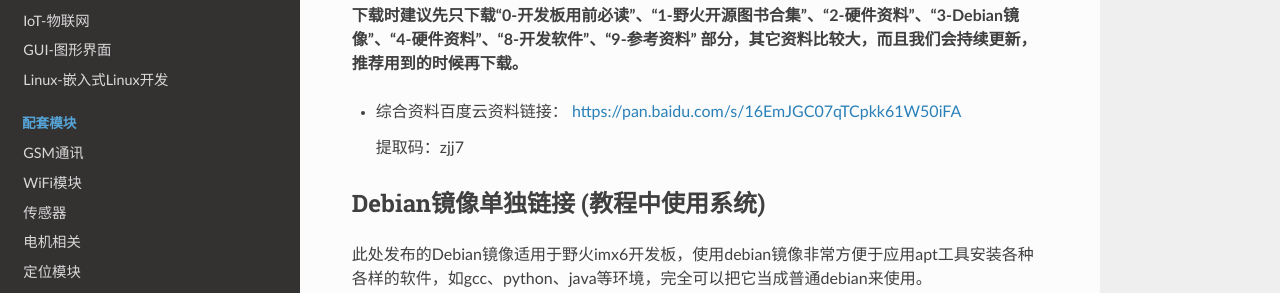
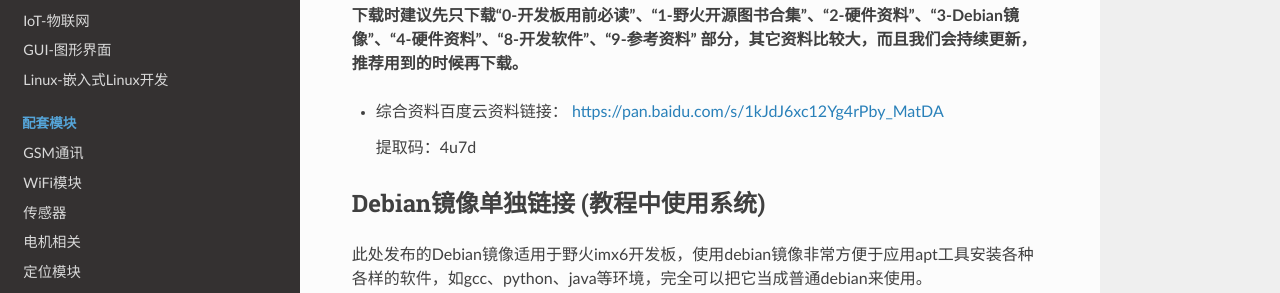
Before and after one commit to Embedfire/ebf_products, a Sphinx documentation site: the page built from documentation/linux/ebf_i.mx6ull.rst, in a window 1280 px wide and 900 px high, scrolled down 689 px. Shown: the part 156-449 px from the top of the window. Built offline with Sphinx 7.4.7 and the Read the Docs theme 2.0.0, drawn with Linux system fonts in a browser that asks for light colours; pages that are not in the unit, such as notebooks, are missing from menus.

Commit message:
云盘链接

```diff
--- a/documentation/linux/ebf_i.mx6ull.rst
+++ b/documentation/linux/ebf_i.mx6ull.rst
@@ -37,9 +37,9 @@
 **下载时建议先只下载“0-开发板用前必读”、“1-野火开源图书合集”、“2-硬件资料”、“3-Debian镜像”、“4-硬件资料”、“8-开发软件”、“9-参考资料” 部分，其它资料比较大，而且我们会持续更新，推荐用到的时候再下载。**
 
 - 综合资料百度云资料链接：
-  https://pan.baidu.com/s/16EmJGC07qTCpkk61W50iFA
+  https://pan.baidu.com/s/1kJdJ6xc12Yg4rPby_MatDA
 
-  提取码：zjj7
+  提取码：4u7d
 
 
 
```
